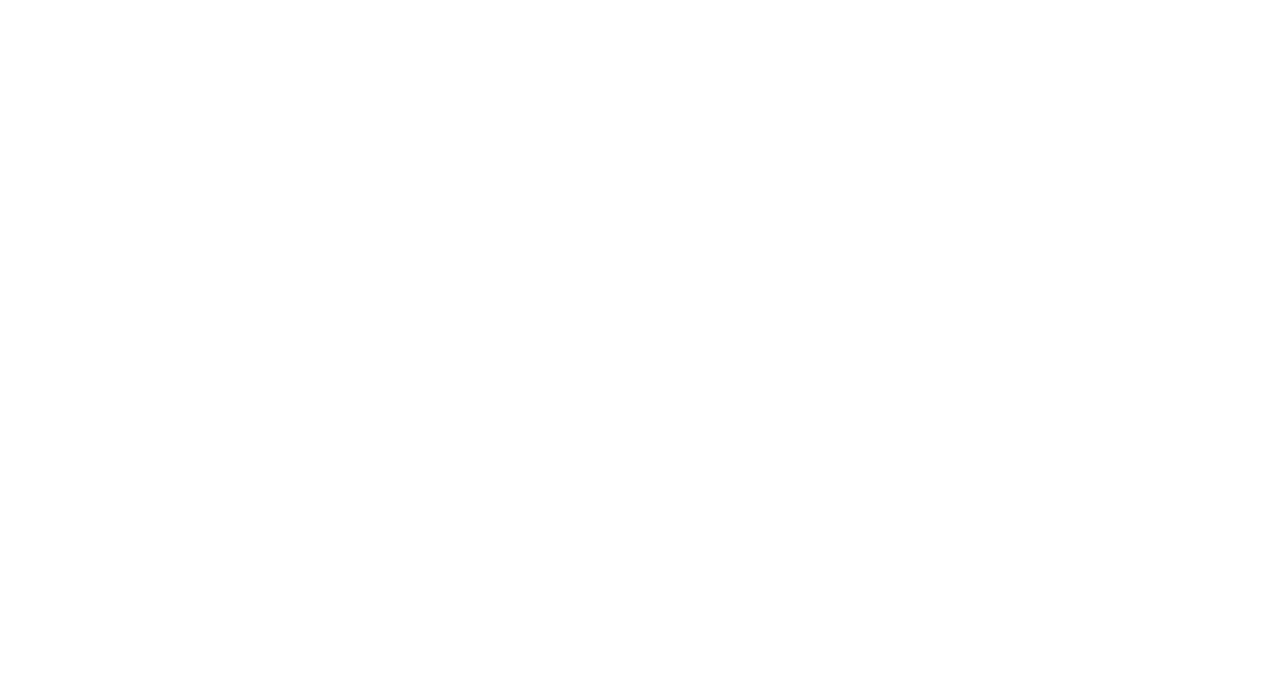
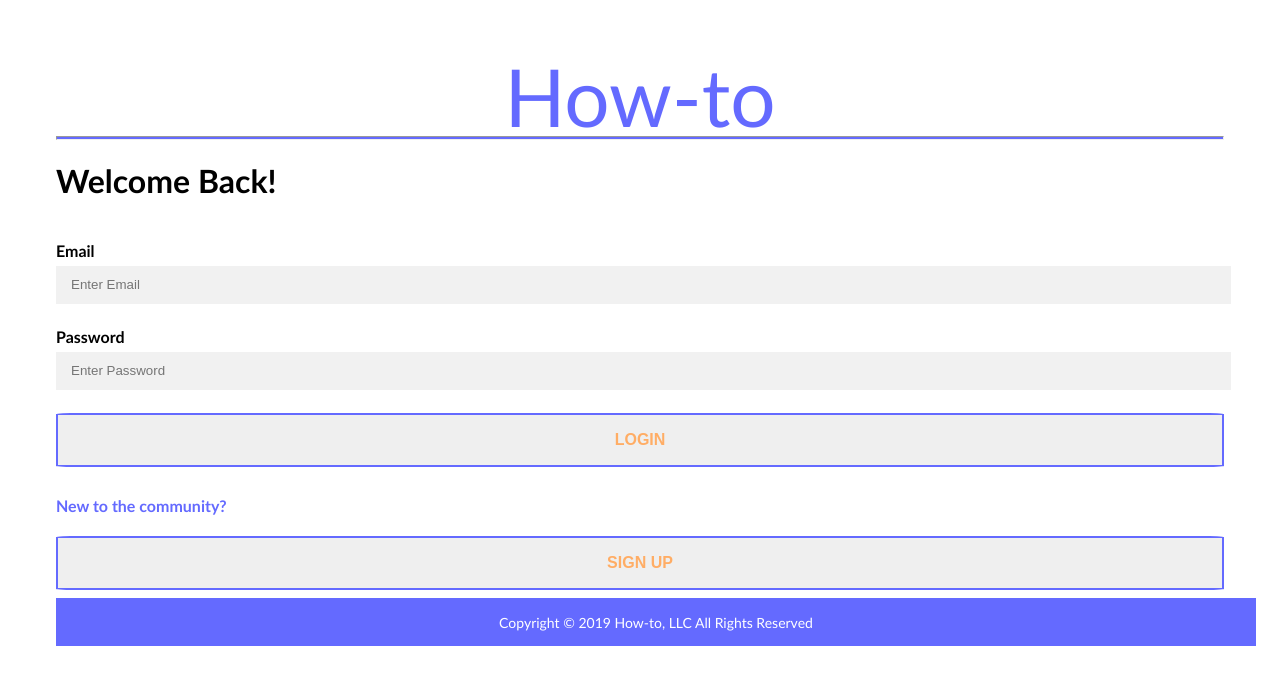
Before and after one commit to the-sage-org/How-to-FE, a React app: page / in a window 1280 px wide. Shown: the top 684 px of the page. Built offline with nearby package versions, Linux system fonts and the light colour scheme.

Commit message:
chore: Host app on heroku
- add temporary home page

```diff
--- a/src/App.js
+++ b/src/App.js
@@ -7,6 +7,7 @@
   return (
     <div className="wrapper">
       <Switch>
+      <Route exact path="/" component={Login} />
         <Route exact path="/login" component={Login} />
         <Route exact path="/register" component={Register} />
       </Switch>
```
Also changed, not shown: 1 other file (tests, documents, lock files or other folders).
